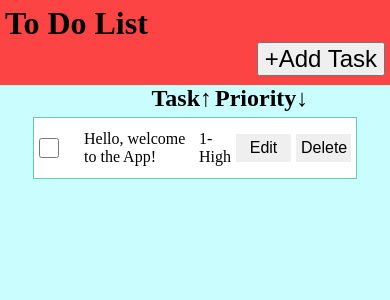
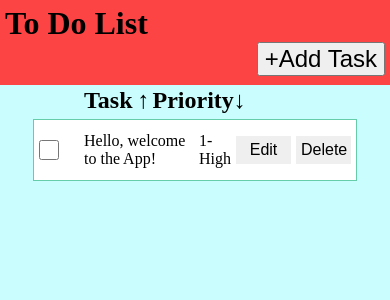
Before and after one commit to KP-90/React-todo-app, a React (Create React App) app: page / in a window 390 px wide. Shown: the top 300 px of the page. Built offline with nearby package versions, Linux system fonts and the light colour scheme.

Commit message:
Change header of table to be more responsive

```diff
--- a/src/App.css
+++ b/src/App.css
@@ -9,19 +9,24 @@
 .main {
     background-color: #cafefe;
     width: 100vw;
+    align-items: center;
 }
 
-span {
+header {
+    width: 80vw;
+    margin: 2px auto;
     display: grid;
-    grid-template-columns: 2fr 1fr;
-    text-align: end;
+    grid-template-columns: 40px 5fr 1fr 55px 55px;
+    grid-gap: 5px;
 
 }
-span > * {
-    width: 200px;
+
+header > h2 {
+    grid-column: 2;
 }
 
 #sortPriority {
+    grid-column: 3;
     display: flex;
 }
 
--- a/src/components/Main.js
+++ b/src/components/Main.js
@@ -88,13 +88,13 @@ const Main = (props) => {
 
     return(
         <div className="main">
-            <span>
+            <header>
                 <h2>Task</h2>
                 <h2 id="sortPriority">
                     <span className="sorting" id="up">&#8593;</span>
                     Priority
                     <span className="sorting" id="down">&#8595;</span></h2>
-            </span>
+            </header>
             {props.tasks.map((item) => {
                 return <Task tasks={props.tasks} key={item.id} item={item} setTasks={props.setTasks}/>
             })}
```
